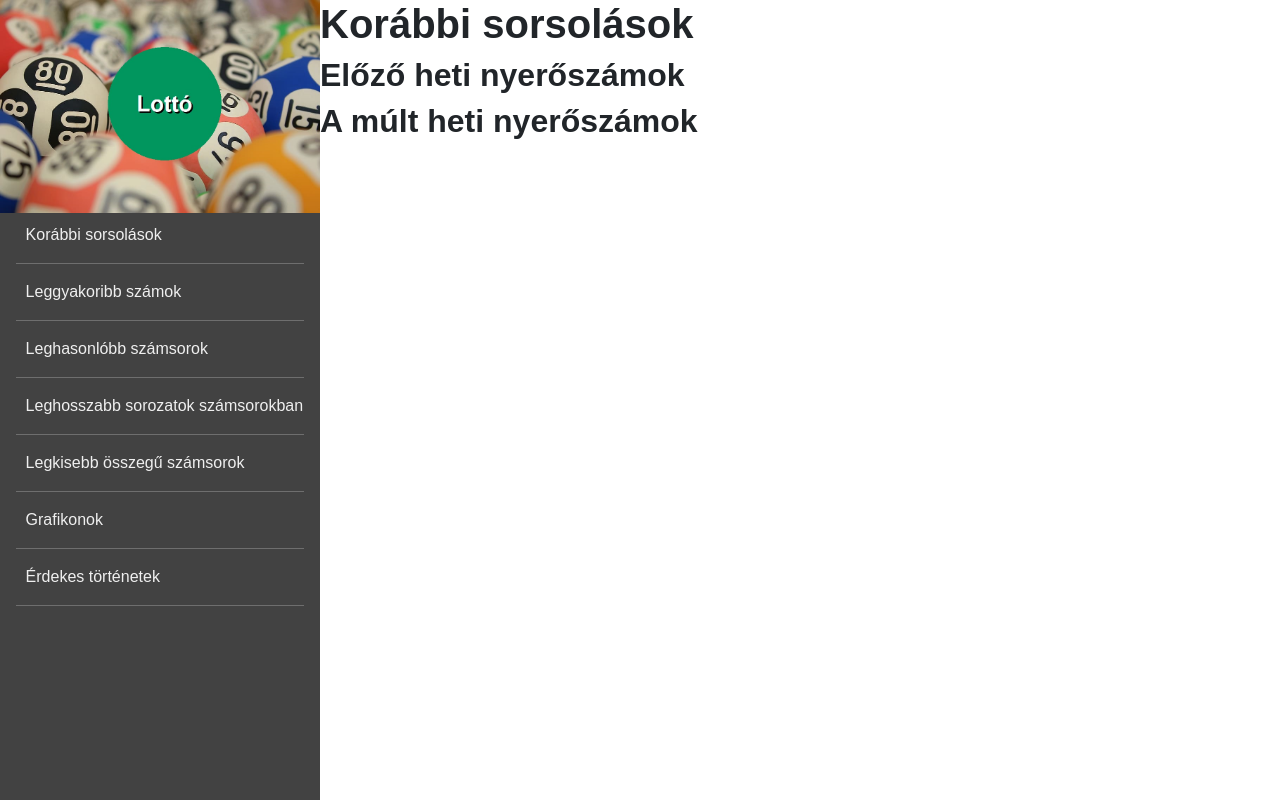
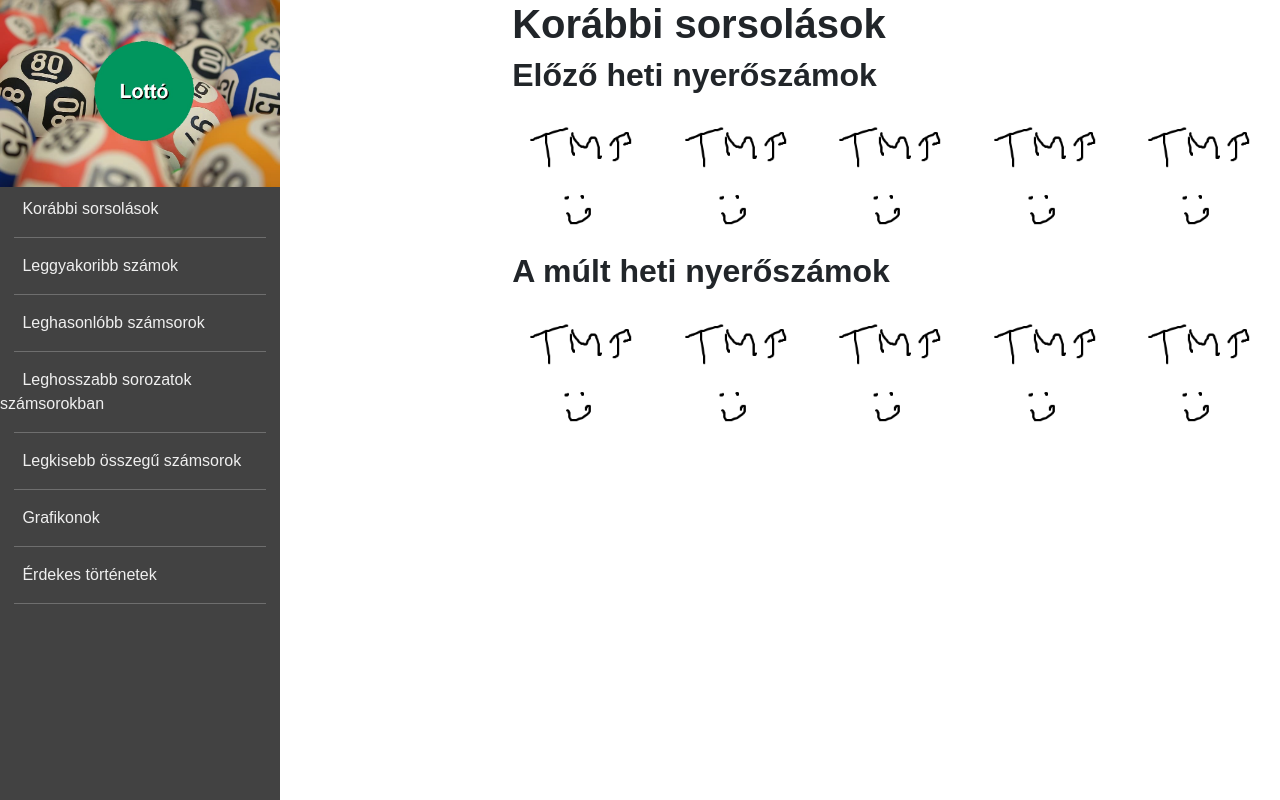
Before and after one commit to zickbalazs/Lotto-Projekt, a plain HTML site: page index.html in a window 1280 px wide. Drawn offline with nearby package versions, Linux system fonts and the light colour scheme.

Commit message:
Eddigi munka

```diff
--- a/index.html
+++ b/index.html
@@ -3,6 +3,7 @@
 <head>
     <meta charset="UTF-8">
     <meta name="viewport" content="width=device-width, initial-scale=1.0">
+    <link rel="shortcut icon" href="./kep/golyo.png" type="image/x-icon">
     <script src="https://cdn.jsdelivr.net/npm/bootstrap@5.1.3/dist/js/bootstrap.bundle.min.js" integrity="sha384-ka7Sk0Gln4gmtz2MlQnikT1wXgYsOg+OMhuP+IlRH9sENBO0LRn5q+8nbTov4+1p" crossorigin="anonymous"></script>
     <link href="https://cdn.jsdelivr.net/npm/bootstrap@5.1.3/dist/css/bootstrap.min.css" rel="stylesheet" integrity="sha384-1BmE4kWBq78iYhFldvKuhfTAU6auU8tT94WrHftjDbrCEXSU1oBoqyl2QvZ6jIW3" crossorigin="anonymous">
     <link rel="stylesheet" href="styles.css">
@@ -10,7 +11,7 @@
 </head>
 <body>
     <nav>
-    <img src="/kep/hatter.jpg" alt=""><br>
+    <img src="../kep/hatter.jpg" alt=""><br>
     <a href="">
         Korábbi sorsolások
     </a>
@@ -42,8 +43,19 @@
     </nav>
     <article>
         <h1>Korábbi sorsolások</h1>
+
         <h2>Előző heti nyerőszámok</h2>
+        <img src="./kep/tmp.png">
+        <img src="./kep/tmp.png">
+        <img src="./kep/tmp.png">
+        <img src="./kep/tmp.png">
+        <img src="./kep/tmp.png">
         <h2>A múlt heti nyerőszámok</h2>
+        <img src="./kep/tmp.png">
+        <img src="./kep/tmp.png">
+        <img src="./kep/tmp.png">
+        <img src="./kep/tmp.png">
+        <img src="./kep/tmp.png">
     </article>
 </body>
 </html>
--- a/styles.css
+++ b/styles.css
@@ -4,14 +4,16 @@ body{
 nav{
     float:left;
     background-color:#424242;
-    height: 100vh;
+    min-height: 100vh; /*így nincsen zoom bug*/
     color:#efefef;
-    width: 25%;
+    min-width: 35vh;
+    max-width: 35vh;
 }
 nav a{
     text-decoration: none;
     color:#efefef;
     margin-left: 8%;
+    font-size: 12pt;
 }
 nav img{
     margin-bottom: 10px;
@@ -30,3 +32,10 @@ h1, h2{
     margin-left: 0;
     margin-right: 0;
 }
+article {
+    float:right;
+    min-width: 65vh;
+}
+article img{
+    height: 150px;
+}
```
Also changed, not shown: csv_eredmeny/lekerdezesek.txt (deleted), kep/tmp.png (added).
